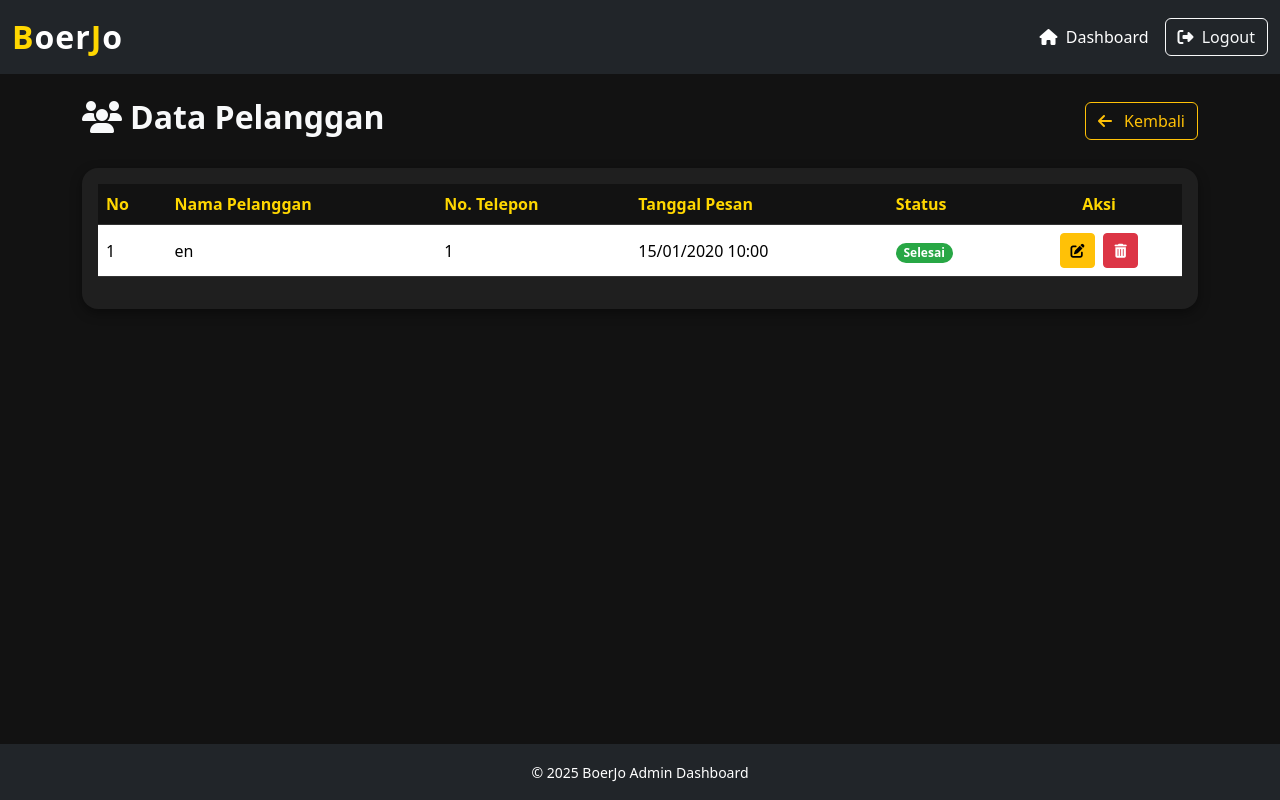
After one commit to bramabbrhm/projectpwd, a PHP site: page /admin_datapelanggan.php in a window 1280 px wide. The commit adds this page. Run offline with PHP 8.4, Linux system fonts and the light colour scheme; the visitor is signed in with stand-in values (Sample User, id 1); tables that the repository leaves empty hold one stand-in row (values such as "Sample post").

Commit message:
datapelanggan

```diff
--- /dev/null
+++ b/admin_datapelanggan.php
@@ -0,0 +1,202 @@
+<?php
+session_start();
+include "koneksi.php";
+
+// Authentication check
+if (!isset($_SESSION['admin'])) {
+    header("Location: loginadm.php?pesan=belum-login");
+    exit();
+}
+
+// Fetch customer data from pesanan table
+$query = "SELECT no_pesanan, nama_pelanggan, no_telp, waktu_pesan, status_pesanan FROM pesanan ORDER BY waktu_pesan DESC";
+$result = mysqli_query($connect, $query);
+
+if (!$result) {
+    die("Database error: " . mysqli_error($connect));
+}
+?>
+
+<!DOCTYPE html>
+<html lang="en">
+<head>
+    <meta charset="UTF-8">
+    <meta name="viewport" content="width=device-width, initial-scale=1.0">
+    <title>Admin Dashboard - Data Pelanggan</title>
+    <link href="https://cdn.jsdelivr.net/npm/bootstrap@5.3.6/dist/css/bootstrap.min.css" rel="stylesheet">
+    <link rel="stylesheet" href="https://cdnjs.cloudflare.com/ajax/libs/font-awesome/6.4.0/css/all.min.css">
+    <style>
+        body {
+            background-color: #121212;
+            color: #f8f9fa;
+            min-height: 100vh;
+            display: flex;
+            flex-direction: column;
+        }
+
+        .navbar-brand {
+            font-size: 2rem;
+            font-weight: 800;
+            letter-spacing: 1px;
+        }
+
+        .navbar-brand span {
+            color: #FFD700;
+        }
+
+        .card-custom {
+            background-color: #1f1f1f;
+            border: none;
+            border-radius: 1rem;
+            box-shadow: 0 4px 12px rgba(0,0,0,0.4);
+        }
+
+        .table-custom {
+            background-color: #1f1f1f;
+            color: #f8f9fa;
+        }
+
+        .table-custom th {
+            background-color: #121212;
+            color: #FFD700;
+            border-bottom: 1px solid #333;
+        }
+
+        .table-custom td {
+            border-bottom: 1px solid #333;
+            vertical-align: middle;
+        }
+
+        .badge-available {
+            background-color: #28a745;
+        }
+
+        .badge-unavailable {
+            background-color: #dc3545;
+        }
+
+        .action-buttons .btn {
+            width: 35px;
+            height: 35px;
+            display: inline-flex;
+            align-items: center;
+            justify-content: center;
+        }
+
+        footer {
+            margin-top: auto;
+        }
+    </style>
+</head>
+<body>
+    <!-- Navbar -->
+    <nav class="navbar navbar-expand-lg navbar-dark bg-dark sticky-top">
+        <div class="container-fluid">
+            <a class="navbar-brand" href="dashboard.php">
+                <span>B</span>oer<span>J</span>o
+            </a>
+            <div class="d-flex align-items-center gap-3">
+                <a href="dashboard.php" class="text-white text-decoration-none">
+                    <i class="fas fa-home me-1"></i> Dashboard
+                </a>
+                <a href="logoutadmin.php" class="btn btn-outline-light">
+                    <i class="fas fa-sign-out-alt me-1"></i> Logout
+                </a>
+            </div>
+        </div>
+    </nav>
+
+    <!-- Main Content -->
+    <main class="flex-grow-1 py-4">
+        <div class="container">
+            <div class="d-flex justify-content-between align-items-center mb-4">
+                <h2 class="fw-bold">
+                    <i class="fas fa-users me-2"></i>Data Pelanggan
+                </h2>
+                <div>
+                    <a href="dashboard.php" class="btn btn-outline-warning">
+                        <i class="fas fa-arrow-left me-2"></i> Kembali
+                    </a>
+                </div>
+            </div>
+
+            <div class="card card-custom mb-4">
+                <div class="card-body">
+                    <div class="table-responsive">
+                        <table class="table table-custom table-hover align-middle">
+                            <thead>
+                                <tr>
+                                    <th>No</th>
+                                    <th>Nama Pelanggan</th>
+                                    <th>No. Telepon</th>
+                                    <th>Tanggal Pesan</th>
+                                    <th>Status</th>
+                                    <th class="text-center">Aksi</th>
+                                </tr>
+                            </thead>
+                            <tbody>
+                                <?php
+                                $no = 1;
+                                while ($row = mysqli_fetch_assoc($result)) :
+                                    $statusClass = $row['status_pesanan'] ? 'badge-available' : 'badge-unavailable';
+                                    $statusText = $row['status_pesanan'] ? 'Selesai' : 'Proses';
+                                ?>
+                                <tr>
+                                    <td><?= $no++ ?></td>
+                                    <td><?= htmlspecialchars($row['nama_pelanggan']) ?></td>
+                                    <td><?= htmlspecialchars($row['no_telp']) ?></td>
+                                    <td><?= date('d/m/Y H:i', strtotime($row['waktu_pesan'])) ?></td>
+                                    <td>
+                                        <span class="badge rounded-pill <?= $statusClass ?>">
+                                            <?= $statusText ?>
+                                        </span>
+                                    </td>
+                                    <td class="text-center action-buttons">
+                                        <a href="edit_data.php?no_pesanan=<?= $row['no_pesanan'] ?>"
+                                           class="btn btn-sm btn-warning me-1"
+                                           title="Edit">
+                                            <i class="fas fa-edit"></i>
+                                        </a>
+                                        <a href="delete_data.php?no_pesanan=<?= $row['no_pesanan'] ?>"
+                                           class="btn btn-sm btn-danger"
+                                           title="Hapus"
+                                           onclick="return confirm('Yakin ingin menghapus data ini?')">
+                                            <i class="fas fa-trash-alt"></i>
+                                        </a>
+                                    </td>
+                                </tr>
+                                <?php endwhile; ?>
+                            </tbody>
+                        </table>
+                    </div>
+
+                    <!-- Basic Pagination -->
+                    <!-- <nav aria-label="Page navigation">
+                        <ul class="pagination justify-content-center">
+                            <li class="page-item disabled">
+                                <a class="page-link" href="#" tabindex="-1">Previous</a>
+                            </li>
+                            <li class="page-item active"><a class="page-link" href="#">1</a></li>
+                            <li class="page-item"><a class="page-link" href="#">2</a></li>
+                            <li class="page-item"><a class="page-link" href="#">3</a></li>
+                            <li class="page-item">
+                                <a class="page-link" href="#">Next</a>
+                            </li>
+                        </ul>
+                    </nav> -->
+                </div>
+            </div>
+        </div>
+    </main>
+
+    <!-- Footer -->
+    <footer class="bg-dark text-white py-3">
+        <div class="container text-center">
+            <small>&copy; <?= date('Y') ?> BoerJo Admin Dashboard</small>
+        </div>
+    </footer>
+
+    <!-- Bootstrap JS (required for some components) -->
+    <script src="https://cdn.jsdelivr.net/npm/bootstrap@5.3.6/dist/js/bootstrap.bundle.min.js"></script>
+</body>
+</html>
```
Also changed, not shown: edit_data.php (added, +182 -0 lines), index.php (+3 -4 lines), indexabout.php (+5 -8 lines), indexmenu.php (+47 -154 lines), loginadmin.php (+21 -21 lines).
